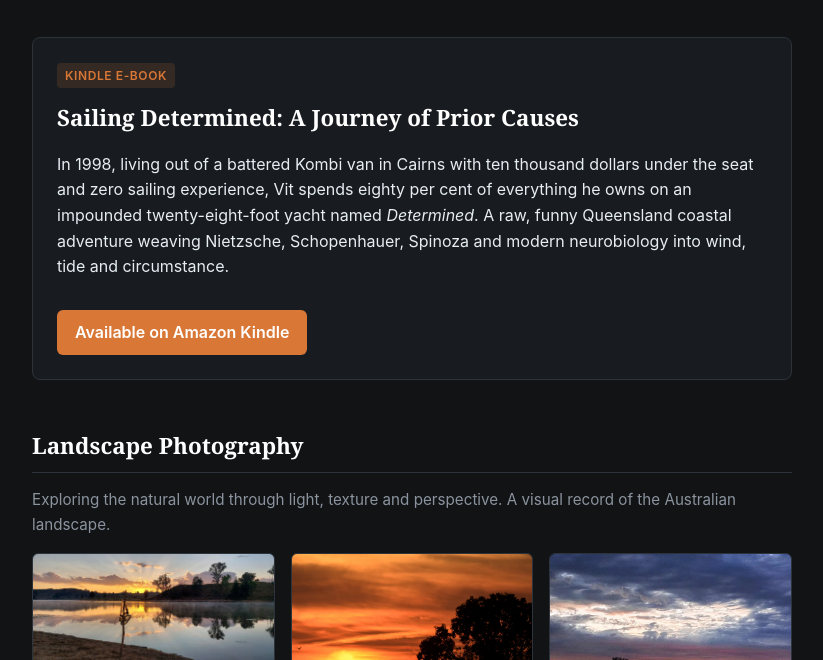
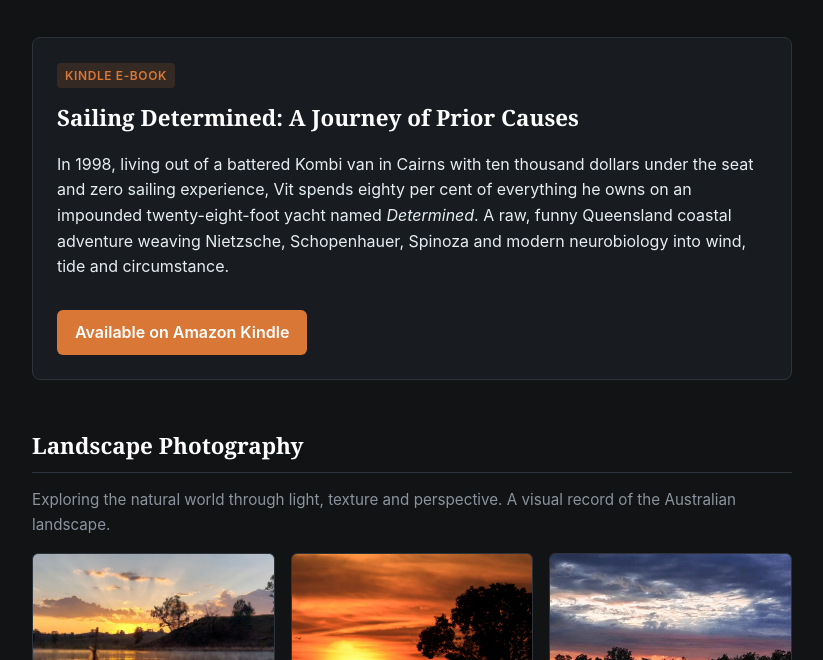
Before and after one commit to vits-cpu/seed, a plain HTML site: page index.html in a window 1280 px wide. Shown: the part 136-796 px from the top of the page, without its empty margins (228-1051 px from the left). Drawn offline with Linux system fonts and the light colour scheme.

Commit message:
Update index.html

```diff
--- a/index.html
+++ b/index.html
@@ -92,10 +92,10 @@
       border-radius: 6px;
       overflow: hidden;
     }
-    .gallery-item img {
+   .gallery-item img {
       width: 100%;
-      height: auto;
-      object-fit: contain;
+      height: 220px;
+      object-fit: cover;
       display: block;
       border-bottom: 1px solid #2d333b;
     }
```
